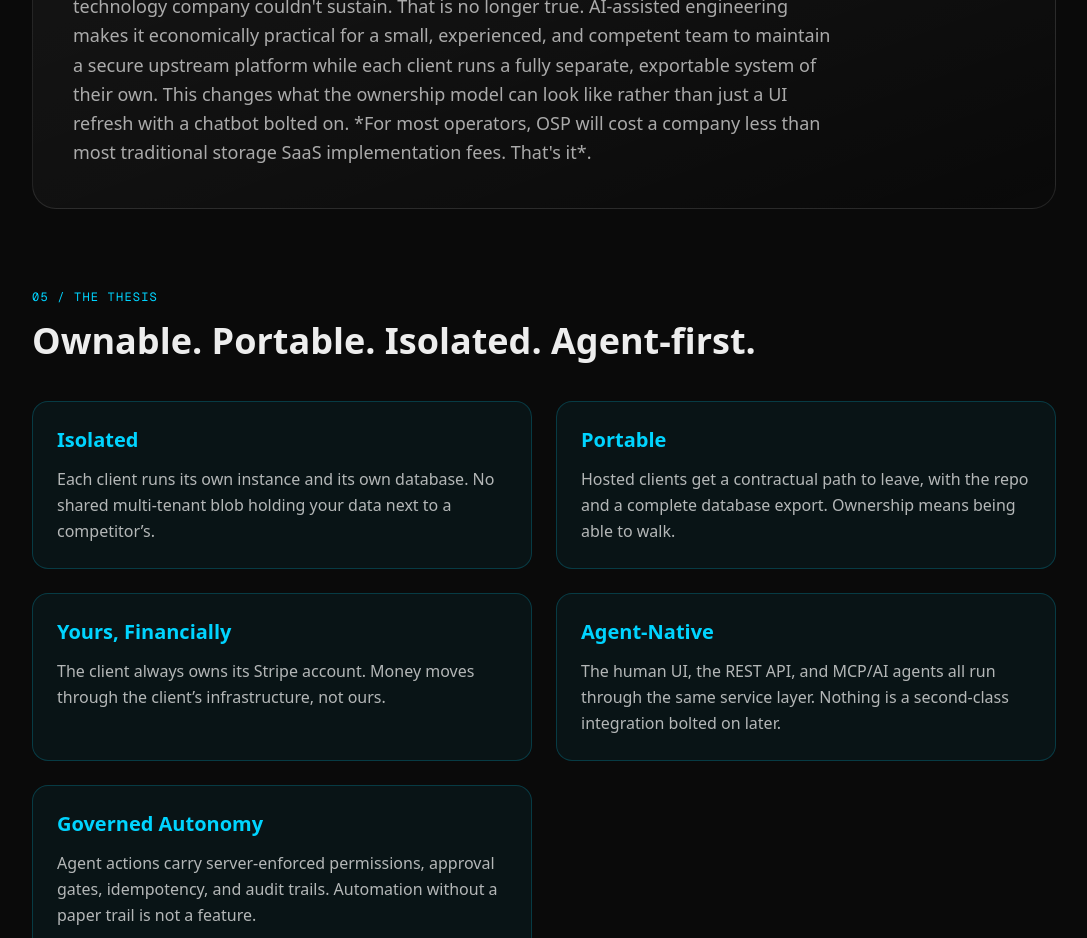
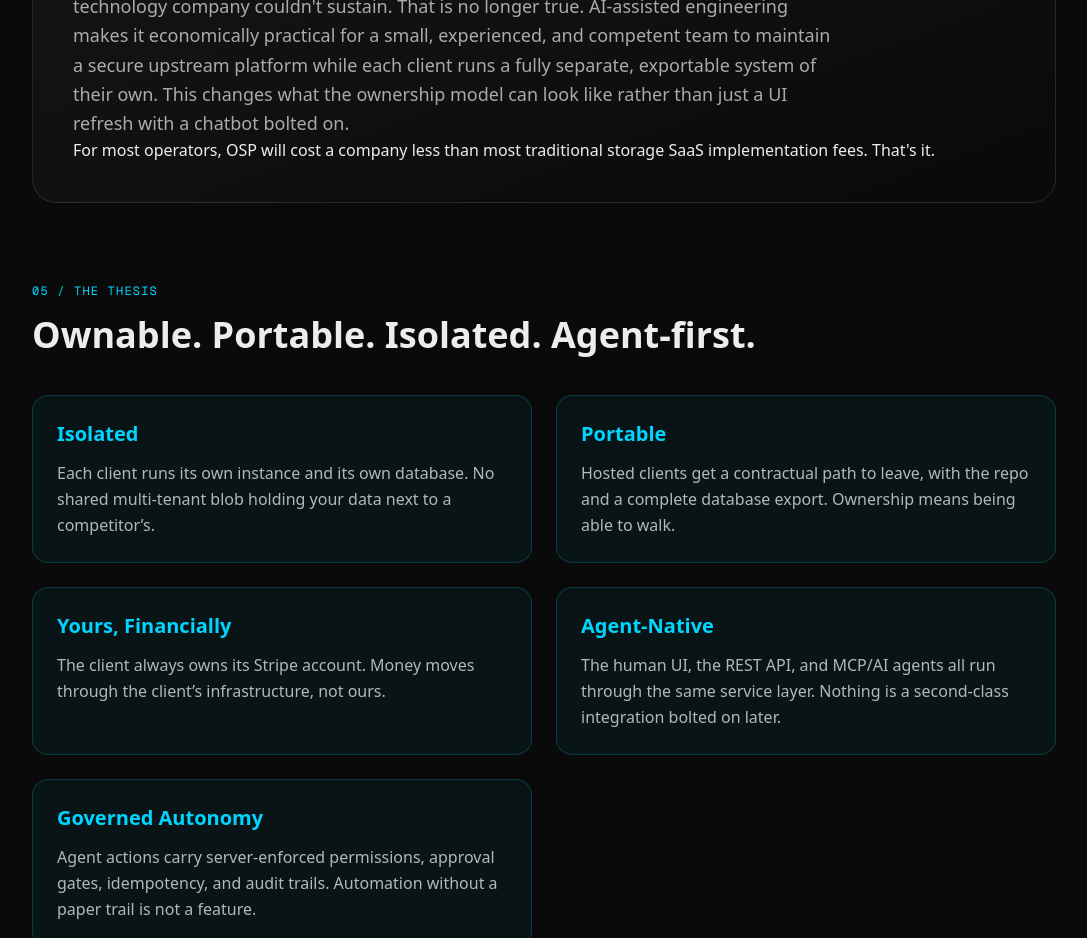
Before and after one commit to btecme/btecOrg, a Next.js app: page /osp in a window 1280 px wide. Shown: the part 2640-3578 px from the top of the page, without its empty margins (96-1183 px from the left). Built offline with nearby package versions, Linux system fonts and the light colour scheme.

Commit message:
Fix HTML structure in OSP page content

```diff
--- a/app/osp/page.tsx
+++ b/app/osp/page.tsx
@@ -189,7 +189,9 @@ export default function OSPPage() {
             company couldn&apos;t sustain. That is no longer true. AI-assisted engineering makes it economically
             practical for a small, experienced, and competent team to maintain a secure upstream platform while each client runs a
             fully separate, exportable system of their own. This changes what the ownership model can look like rather than just a UI refresh with a chatbot bolted on.
-            *For most operators, OSP will cost a company less than most traditional storage SaaS implementation fees. That's it*.
+            </p>
+            <p className="text-foreground font-medium">
+            For most operators, OSP will cost a company less than most traditional storage SaaS implementation fees. That's it.
           </p>
         </section>
 
```
